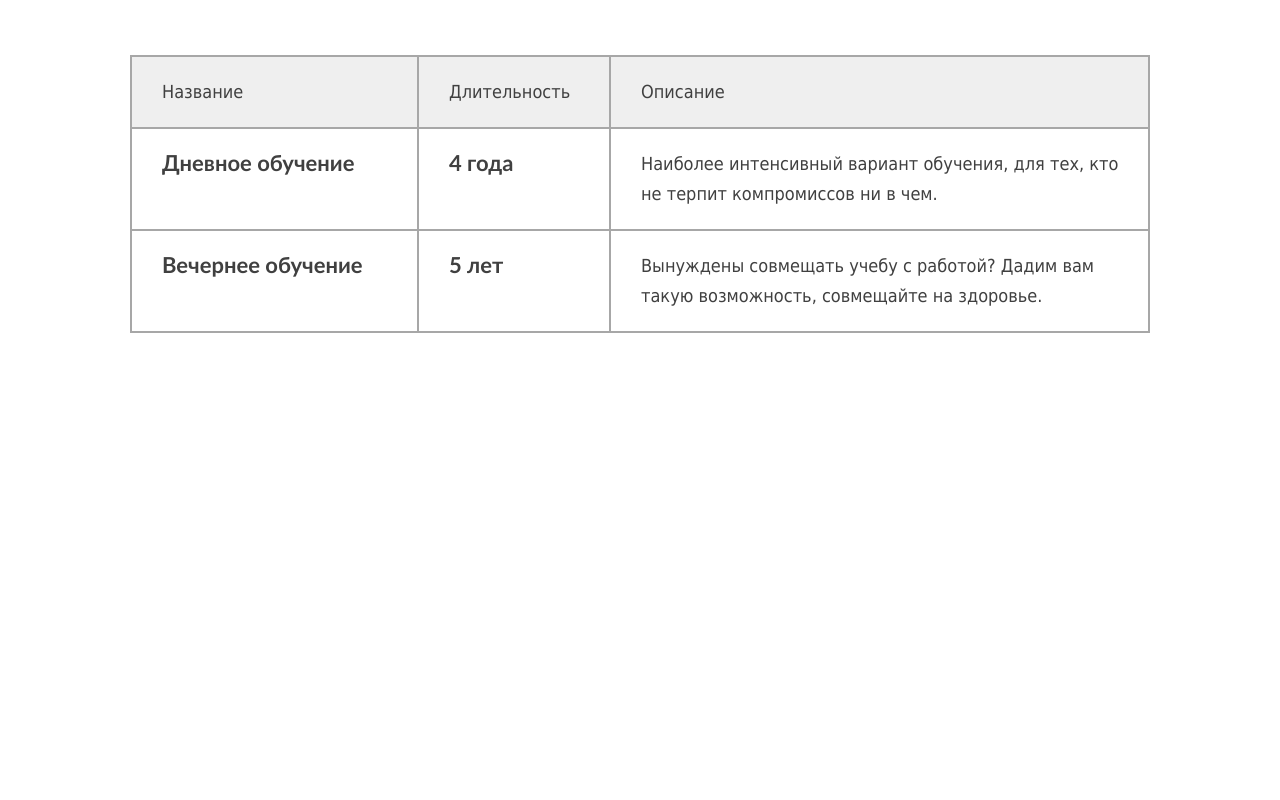
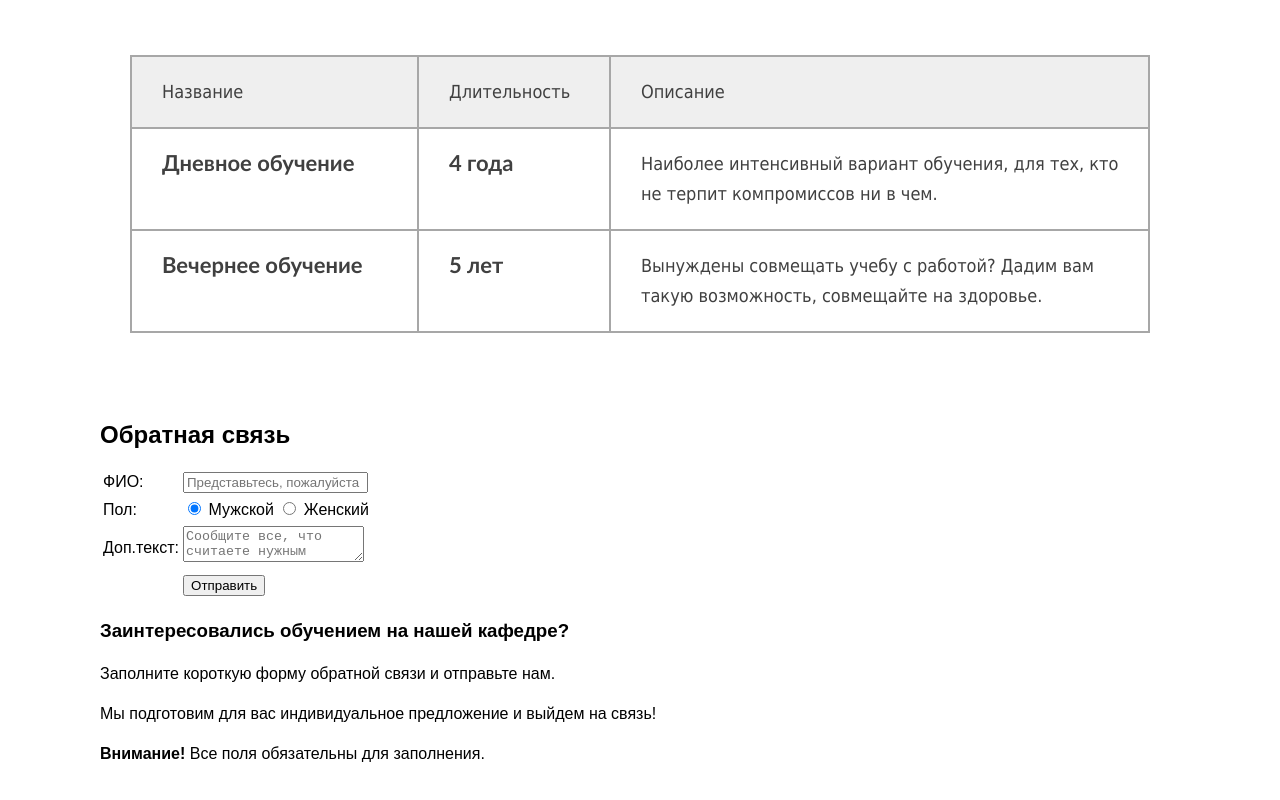
Before and after one commit to CreatorAndrey/first_website, a plain HTML site: page index.html in a window 1280 px wide. Shown: the part 1073-1873 px from the top of the page. Before the commit the page ends 1476 px from the top, so only its background shows below. Drawn offline with Linux system fonts and the light colour scheme.

Commit message:
start work on block contacts

```diff
--- a/index.html
+++ b/index.html
@@ -81,6 +81,45 @@
     </section>
 
     <section class="contacts">
+      <div class="container">
+        <h1>Обратная связь</h1>
+
+        <div class="contacts-form">
+          <form method="post" action="/echo">
+            <table>
+              <tr>
+                <td><label for="user-name-field">ФИО:</label></td>
+                <td><input type="text" name="user-name" id="user-name-field" placeholder="Представьтесь, пожалуйста"></td>
+              </tr>
+              <tr>
+                <td>Пол:</td>
+                <td>
+                  <input type="radio" name="sex" id="sex-male" value="male" checked>
+                  <label for="sex-male">Мужской</label>
+                  <input type="radio" name="sex" id="sex-female" value="female">
+                  <label for="sex-female">Женский</label>
+                </td>
+              </tr>
+              <tr>
+                <td><label for="additional-info-field">Доп.текст:</label></td>
+                <td><textarea name="additional-info" id="additional-info-field" placeholder="Сообщите все, что считаете нужным"></textarea></td>
+              </tr>
+              <tr>
+                <td></td>
+                <td><input type="submit" value="Отправить"></td>
+              </tr>
+            </table>
+          </form>
+        </div>
+
+        <div class="contacts-inform">
+          <h3>Заинтересовались обучением на нашей кафедре?</h3>
+          <p>Заполните короткую форму обратной связи и отправьте нам.</p>
+          <p>Мы подготовим для вас индивидуальное предложение и выйдем на связь!</p>
+          <p><b>Внимание!</b> Все поля обязательны для заполнения.</p>
+        </div>
+
+      </div>
     </section>
 
     <footer class="main-footer">
```
